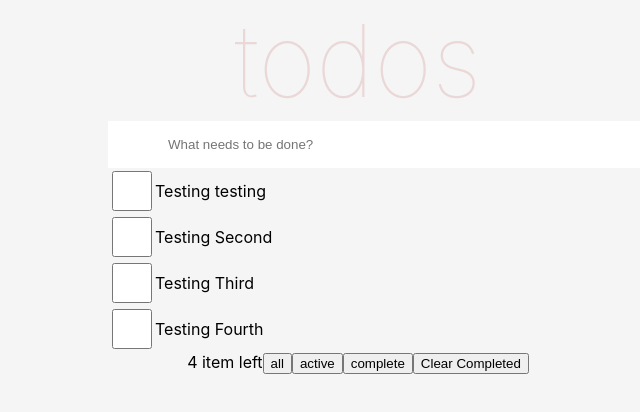
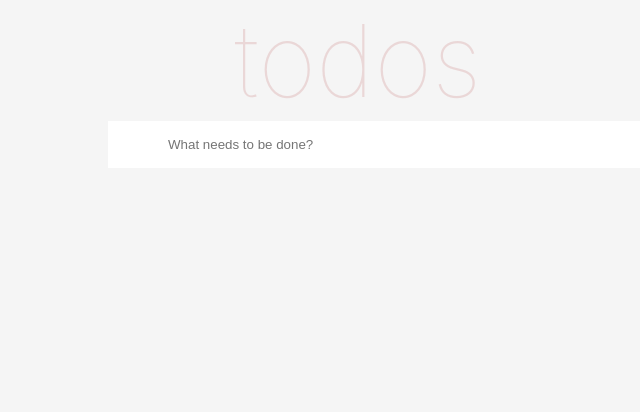
Before and after one commit to psalmeight/ts-todomvc, a React (Create React App) app: page / in a window 1280 px wide. Shown: the top 412 px of the page, without its empty margins (282-922 px from the left). Built offline with nearby package versions, Linux system fonts and the light colour scheme.

Commit message:
removed elements if todo is empty

```diff
--- a/src/App.tsx
+++ b/src/App.tsx
@@ -1,5 +1,3 @@
-import React from "react";
-import logo from "./logo.svg";
 import TodoSection from "./components/TodoSection";
 
 function App() {
--- a/src/components/TodoSection.tsx
+++ b/src/components/TodoSection.tsx
@@ -1,7 +1,4 @@
-import { KeyboardEventHandler, useEffect } from "react";
-import { useState } from "react";
-import logo from "./logo.svg";
-
+import { useEffect, useState } from "react";
 interface RowData {
   id: number;
   status: string;
@@ -25,12 +22,7 @@ function TodoSection() {
     currentText: "",
   });
 
-  const [todoList, setTodoList] = useState<RowData[]>([
-    { id: 1, status: "pending", text: "Testing testing", show: true },
-    { id: 2, status: "pending", text: "Testing Second", show: true },
-    { id: 3, status: "pending", text: "Testing Third", show: true },
-    { id: 4, status: "pending", text: "Testing Fourth", show: true },
-  ]);
+  const [todoList, setTodoList] = useState<RowData[]>([]);
 
   useEffect(() => {
     setState({
@@ -132,7 +124,6 @@ function TodoSection() {
         break;
       case FilterTypes.ALL:
         return todo;
-        break;
     }
   };
 
@@ -147,13 +138,23 @@ function TodoSection() {
         value={state.currentText}
       />
 
+      {/* List of todo section */}
       {todoList ? todoList.filter(applyFilter).map(renderTodo) : null}
 
       <div className="todo-footer">
-        <span>{state?.pendingCount} item left</span>
-        {["all", "active", "complete"].map(renderFilter)}
+        {/* List of todo filters */}
+        {todoList.length > 0 ? (
+          <>
+            <span>{state?.pendingCount} item left</span>{" "}
+            <div>{["all", "active", "complete"].map(renderFilter)}</div>
+          </>
+        ) : null}
 
-        <button onClick={clearCompleted}>Clear Completed</button>
+        {/* Clear completed button */}
+        {todoList.filter((todo) => todo.status === TodoStatus.COMPLETE).length >
+        0 ? (
+          <button onClick={clearCompleted}>Clear Completed</button>
+        ) : null}
       </div>
     </div>
   );
```
